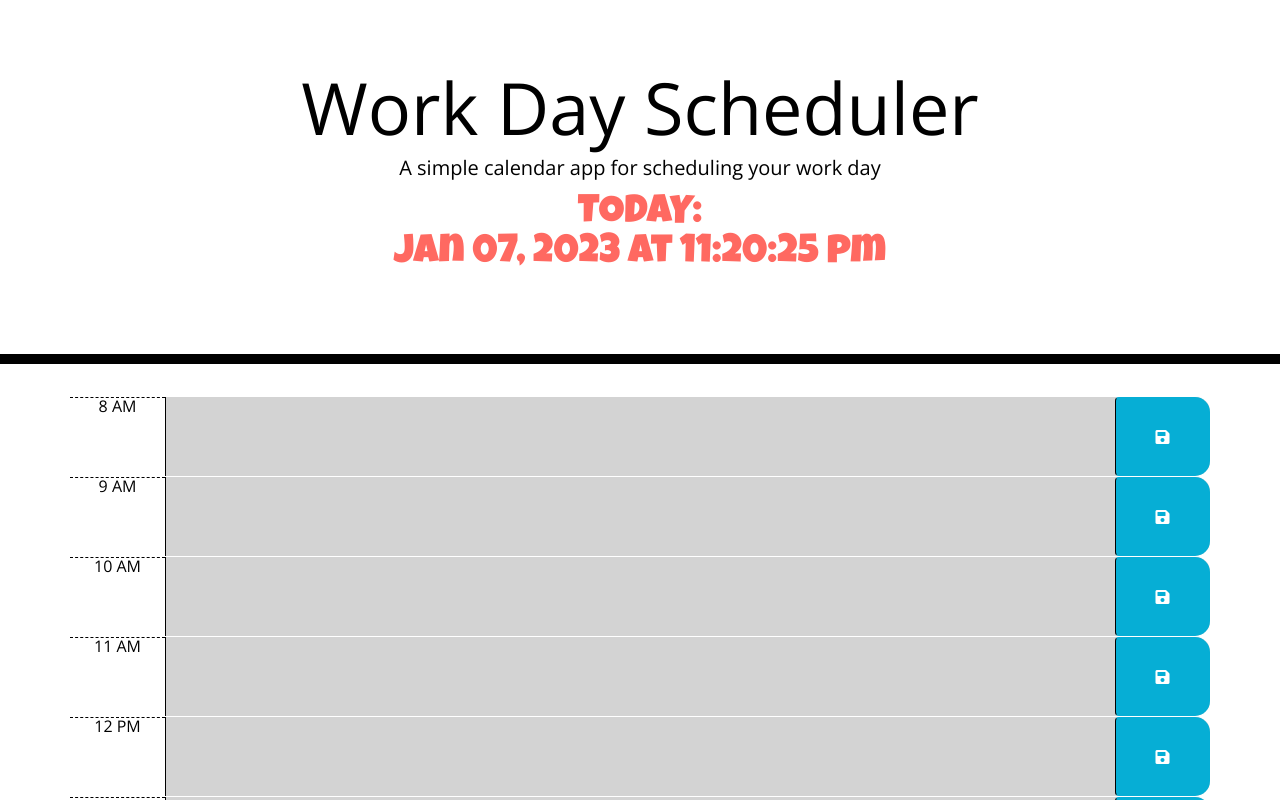
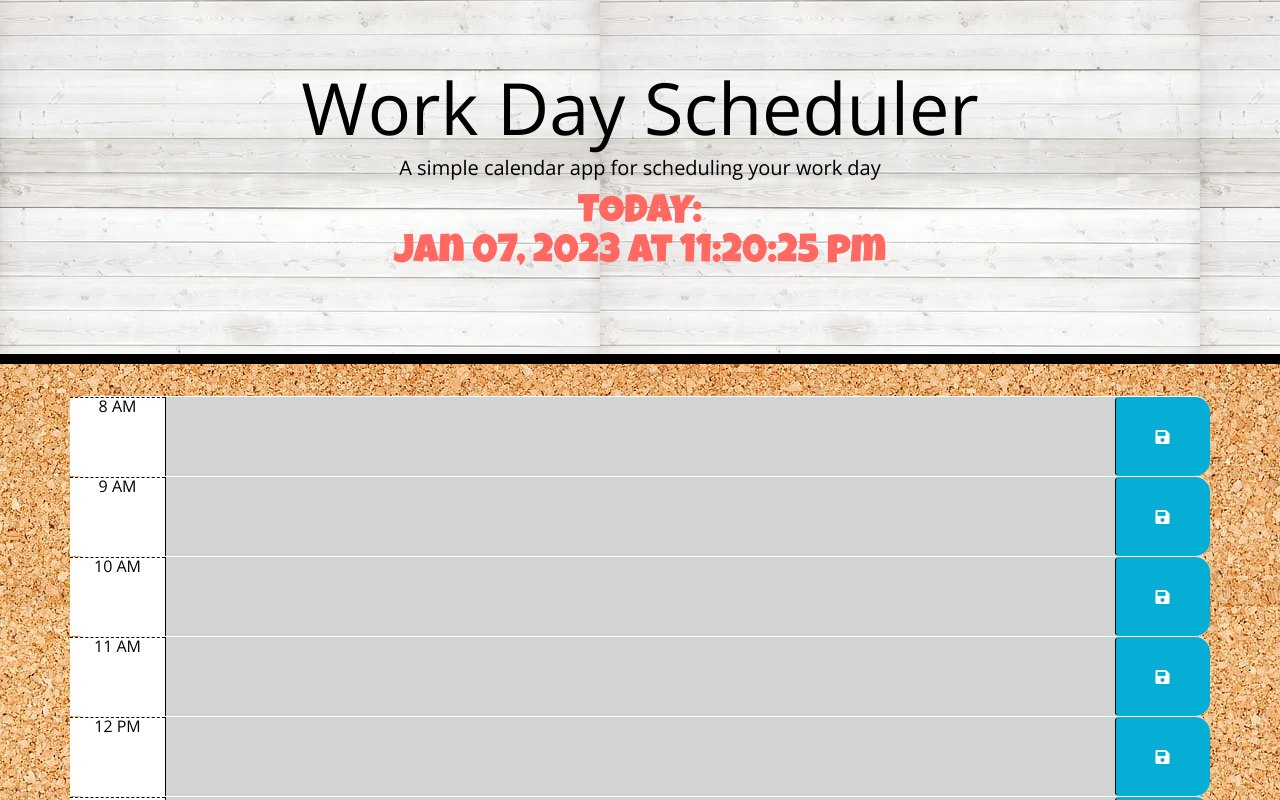
Before and after one commit to AJFigueroa83/HW-5-Scheduler, a plain HTML site: page index.html in a window 1280 px wide. Shown: the top 800 px of the page. Drawn offline with nearby package versions, Linux system fonts and the light colour scheme; a web font is replaced by a local one.

Commit message:
changed background images.

```diff
--- a/assets/style.css
+++ b/assets/style.css
@@ -2,6 +2,7 @@ body {
   font-family: 'Open Sans', sans-serif;
   font-size: 16px;
   line-height: 1;
+  background-image: url(./images/cork\ 2.jpg);
 }
 
 textarea {
@@ -21,7 +22,8 @@ textarea {
 
 .jumbotron {
   text-align: center;
-  background-color: transparent;
+  /* background-color: transparent; */
+  background-image: url(./images/Wood\ 3.jpg);
   color: black;
   border-radius: 0;
   border-bottom: 10px solid black;
```
Also changed, not shown: index.html (+1 -1 lines), assets/images/Wood 3.jpg (added), assets/images/cork 2.jpg (added).
